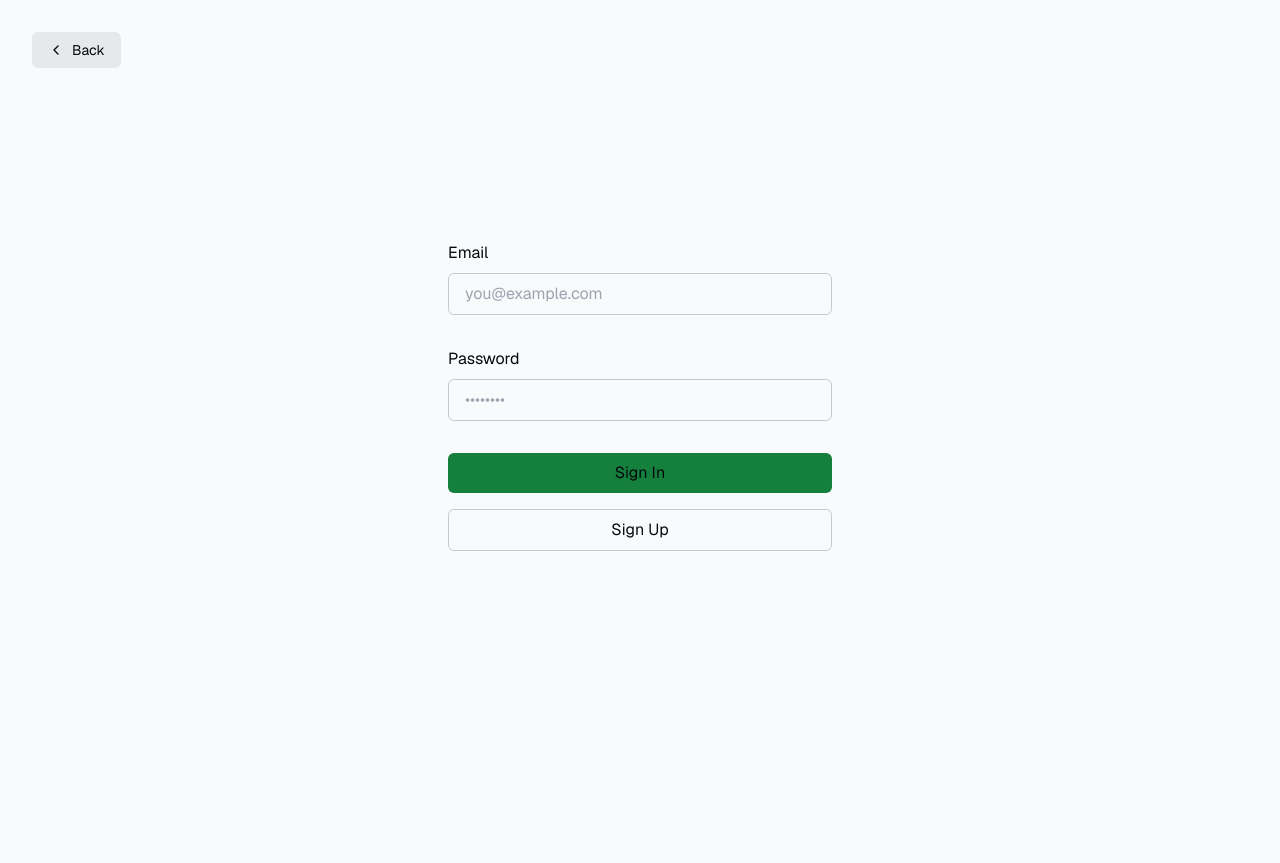
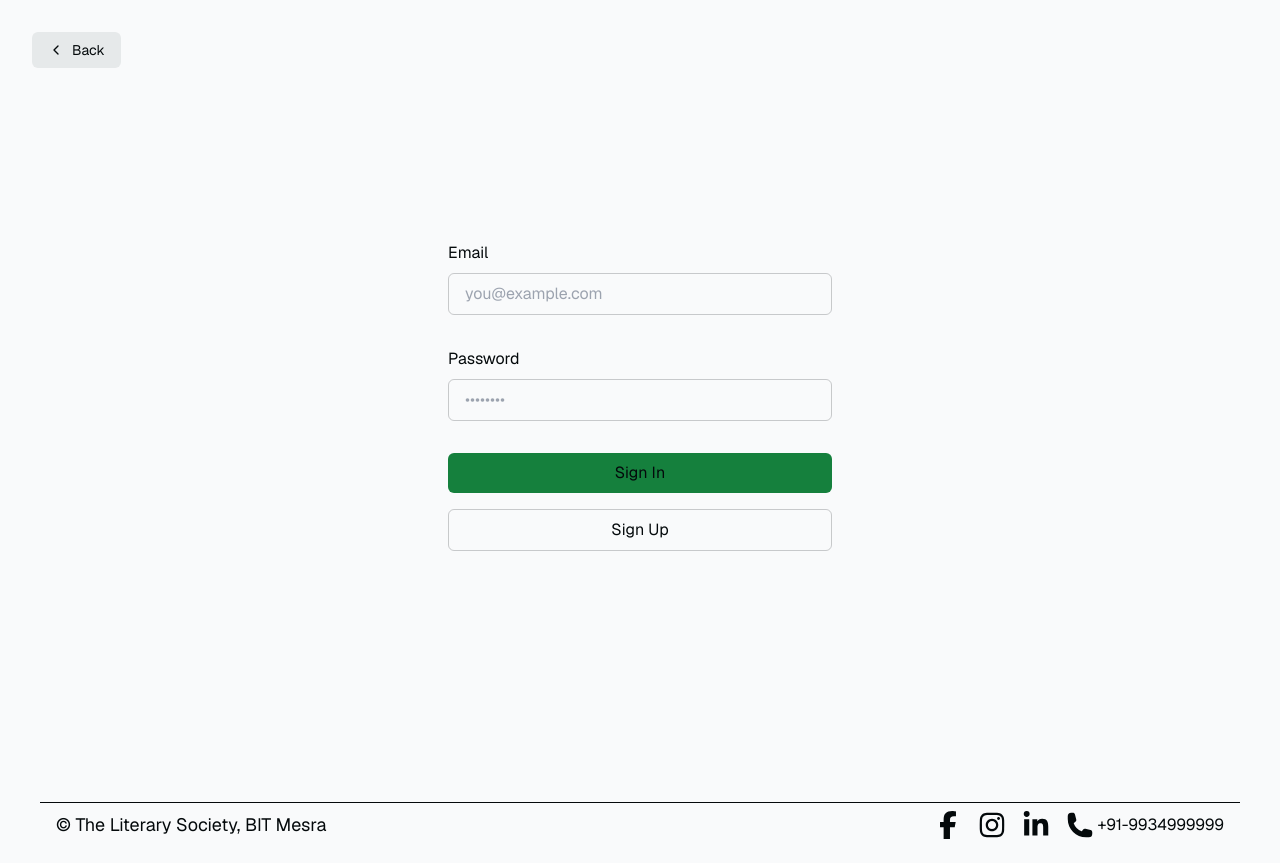
Before and after one commit to ayanjamil/nextjs-with-supabase, a Next.js app: page /login in a window 1280 px wide. Before the commit the page ends 800 px from the top, so only its background shows below. Built offline with nearby package versions, Linux system fonts and the light colour scheme.

Commit message:
feat: landing page layout

```diff
--- a/app/layout.tsx
+++ b/app/layout.tsx
@@ -1,5 +1,6 @@
 import { GeistSans } from "geist/font/sans";
 import "./globals.css";
+import Footer from "@/components/Footer";
 
 const defaultUrl = process.env.VERCEL_URL
   ? `https://${process.env.VERCEL_URL}`
@@ -22,6 +23,7 @@ export default function RootLayout({
         <main className="min-h-screen flex flex-col items-center">
           {children}
         </main>
+        <Footer></Footer>
       </body>
     </html>
   );
--- a/app/page.tsx
+++ b/app/page.tsx
@@ -4,6 +4,9 @@ import { createClient } from "@/utils/supabase/server";
 import ConnectSupabaseSteps from "@/components/tutorial/ConnectSupabaseSteps";
 import SignUpUserSteps from "@/components/tutorial/SignUpUserSteps";
 import Header from "@/components/Header";
+import Image from "next/image";
+import landingPhoto from "@/public/images/PSOC.png"
+import Footer from "@/components/Footer";
 
 export default async function Index() {
   const canInitSupabaseClient = () => {
@@ -53,19 +56,29 @@ export default async function Index() {
   // );
 
   return (
-    <div className="flex-1 w-full flex flex-col gap-20 items-center">
+    <div className="flex-1 w-full flex flex-col  items-center">
+      <Header />
+      <div>
+        <main className="flex-1 flex flex-col gap-6">
+          <div className="w-full mb-10 ">
+            <Image src={landingPhoto} alt="BIT Logo" height={900} className="mx-auto rounded-lg" />
+          </div>
+        </main>
+        {/* <footer className="w-full border-t border-t-foreground/10 p-8 flex justify-center text-center text-xs">
+          <p>
 
-      <div className="flex-1 flex flex-col gap-20 max-w-4xl px-3 mt-10">
-        <Header />
-        <main className="flex-1 flex flex-col gap-6">
-          <h2 className="font-bold text-4xl mb-4">Next steps</h2>
-        </main>
+            <a
+              href="https://supabase.com/?utm_source=create-next-app&utm_medium=template&utm_term=nextjs"
+              target="_blank"
+              className="font-bold hover:underline"
+              rel="noreferrer"
+            >
+              Contact Us
+            </a>
+          </p>
+        </footer> */}
+
       </div>
-
-
-
-
-
 
     </div>
   );
--- /dev/null
+++ b/components/Footer.tsx
@@ -0,0 +1,52 @@
+import Link from "next/link";
+import { IconFacebook, IconLinkedin, IconInstagram, IconPhone } from "./Icons";
+
+const PHONE_NUMBER = "+91-9934999999";
+
+export default function Footer() {
+  return (
+    <footer id="contact" className="w-full sm:px-10 px-2">
+      <div className="bg-[var(--custom-color)] h-0.5 max-w-full mx-4 rounded"></div>
+      <div className="w-full border-t border-foreground px-4 pb-6 py-2 flex sm:flex-row flex-col sm:justify-between justify-center items-center text-center text-xs">
+        <p className="text-lg">&#169; The Literary Society, BIT Mesra</p>
+        <div className="flex flex-row items-center sm:gap-4 gap-8  mt-4  sm:mt-0  ">
+          <Link
+            href="https://www.facebook.com/LiterarySocietyBITMesra/"
+            target="_blank"
+            rel="noopener noreferrer"
+            className="flex justify-center items-center "
+          >
+            <IconFacebook />
+          </Link>
+          <Link
+            href="https://www.instagram.com/litsocbitm_"
+            target="_blank"
+            rel="noopener noreferrer"
+            className="flex justify-center items-center"
+          >
+            <IconInstagram />
+          </Link>
+          <Link
+            href="https://www.linkedin.com/company/literary-society-bit-mesra"
+            target="_blank"
+            rel="noopener noreferrer"
+            className="flex justify-center items-center"
+          >
+            <IconLinkedin />
+          </Link>
+          <div className="flex items-center gap-1">
+            <Link
+              href={`tel:${PHONE_NUMBER}`}
+              target="_blank"
+              rel="noopener noreferrer"
+              className="flex justify-center items-center"
+            >
+              <IconPhone />
+            </Link>
+            <p className="text-base whitespace-nowrap">{PHONE_NUMBER}</p>
+          </div>
+        </div>
+      </div>
+    </footer>
+  );
+}
--- a/components/Header.tsx
+++ b/components/Header.tsx
@@ -4,18 +4,26 @@ import psocWhite from '@/public/images/psoc_white.png';
 import bitmesraLogo from '@/public/images/Birla_Institute_of_Technology_Mesra(1).png'
 import Image from 'next/image';
 export default function Header() {
+  // return (
+  //   <div className="flex flex-col gap-16 items-center">
+  //     <div className="flex gap-8 justify-center items-center">
+  //       <Image src={psocWhite} alt="PSOC Logo" width={150} height={150} />
+  //       {/* <div className=" p-[1px] bg-gradient-to-r from-transparent via-foreground/10 to-transparent my-8" /> */}
+  //       <Image src={bitmesraLogo} alt="BIT Logo" width={120} height={120} />
+  //     </div>
+  //     {/* <h1 className="sr-only">Supabase and Next.js Starter Template</h1> */}
+  //     {/* <p className="text-3xl lg:text-4xl !leading-tight mx-auto max-w-xl text-center">
+  //       Welcome to Photographic Society of Birla Institute of technology webpage.
+  //     </p> */}
+  //     <div className="w-full p-[1px] bg-gradient-to-r from-transparent via-foreground/10 to-transparent my-8" />
+  //   </div>
+  // );
   return (
-    <div className="flex flex-col gap-16 items-center">
-      <div className="flex gap-8 justify-center items-center">
-        <Image src={psocWhite} alt="PSOC Logo" width={150} height={150} />
-        {/* <div className=" p-[1px] bg-gradient-to-r from-transparent via-foreground/10 to-transparent my-8" /> */}
+    <div className="flex w-full  justify-center items-center py-8 ">
+      <div className="flex flex-row gap-4  p-2 rounded-md">
         <Image src={bitmesraLogo} alt="BIT Logo" width={120} height={120} />
+        <Image src={psocWhite} alt="PSOC Logo" width={120} height={120} />
       </div>
-      {/* <h1 className="sr-only">Supabase and Next.js Starter Template</h1> */}
-      <p className="text-3xl lg:text-4xl !leading-tight mx-auto max-w-xl text-center">
-        Welcome to Photographic Society of Birla Institute of technology webpage.
-      </p>
-      <div className="w-full p-[1px] bg-gradient-to-r from-transparent via-foreground/10 to-transparent my-8" />
     </div>
   );
 }
--- /dev/null
+++ b/components/Icons.tsx
@@ -0,0 +1,61 @@
+import React from "react";
+
+const IconFacebook: React.FC = () => (
+  <span className="[&>svg]:h-7 [&>svg]:w-7 [&>svg]:fill-foreground transition duration-200 ease-in-out hover:scale-110">
+    <svg
+      xmlns="http://www.w3.org/2000/svg"
+      viewBox="0 0 320 512"
+      aria-label="Facebook icon"
+      role="img"
+    >
+      <path d="M80 299.3V512H196V299.3h86.5l18-97.8H196V166.9c0-51.7 20.3-71.5 72.7-71.5 16.3 0 29.4 .4 37 1.2V7.9C291.4 4 256.4 0 236.2 0 129.3 0 80 50.5 80 159.4v42.1H14v97.8H80z" />
+    </svg>
+  </span>
+);
+
+const IconLinkedin: React.FC = () => (
+  <span className="[&>svg]:h-7 [&>svg]:w-7  [&>svg]:fill-foreground transition duration-200 ease-in-out hover:scale-110">
+    <svg
+      xmlns="http://www.w3.org/2000/svg"
+      viewBox="0 0 448 512"
+      aria-label="LinkedIn icon"
+      role="img"
+    >
+      <path d="M100.3 448H7.4V148.9h92.9zM53.8 108.1C24.1 108.1 0 83.5 0 53.8a53.8 53.8 0 1 1 107.6 0c0 29.7-24.1 54.3-53.8 54.3zM447.9 448h-92.7V302.4c0-34.7-.7-79.2-48.3-79.2-48.3 0-55.7 37.7-55.7 76.7V448h-92.8V148.9h89.1v40.8h1.3c12.4-23.5 42.7-48.3 87.9-48.3 94 0 111.3 61.9 111.3 142.3V448z" />
+    </svg>
+  </span>
+);
+
+const IconInstagram: React.FC = () => (
+  <span className="[&>svg]:h-7 [&>svg]:w-7  [&>svg]:fill-foreground transition duration-200 ease-in-out hover:scale-110">
+    <svg
+      xmlns="http://www.w3.org/2000/svg"
+      viewBox="0 0 448 512"
+      aria-label="Instagram icon"
+      role="img"
+    >
+      <path d="M224.1 141c-63.6 0-114.9 51.3-114.9 114.9s51.3 114.9 114.9 114.9S339 319.5 339 255.9 287.7 141 224.1 141zm0 189.6c-41.1 0-74.7-33.5-74.7-74.7s33.5-74.7 74.7-74.7 74.7 33.5 74.7 74.7-33.6 74.7-74.7 74.7zm146.4-194.3c0 14.9-12 26.8-26.8 26.8-14.9 0-26.8-12-26.8-26.8s12-26.8 26.8-26.8 26.8 12 26.8 26.8zm76.1 27.2c-1.7-35.9-9.9-67.7-36.2-93.9-26.2-26.2-58-34.4-93.9-36.2-37-2.1-147.9-2.1-184.9 0-35.8 1.7-67.6 9.9-93.9 36.1s-34.4 58-36.2 93.9c-2.1 37-2.1 147.9 0 184.9 1.7 35.9 9.9 67.7 36.2 93.9s58 34.4 93.9 36.2c37 2.1 147.9 2.1 184.9 0 35.9-1.7 67.7-9.9 93.9-36.2 26.2-26.2 34.4-58 36.2-93.9 2.1-37 2.1-147.8 0-184.8zM398.8 388c-7.8 19.6-22.9 34.7-42.6 42.6-29.5 11.7-99.5 9-132.1 9s-102.7 2.6-132.1-9c-19.6-7.8-34.7-22.9-42.6-42.6-11.7-29.5-9-99.5-9-132.1s-2.6-102.7 9-132.1c7.8-19.6 22.9-34.7 42.6-42.6 29.5-11.7 99.5-9 132.1-9s102.7-2.6 132.1 9c19.6 7.8 34.7 22.9 42.6 42.6 11.7 29.5 9 99.5 9 132.1s2.7 102.7-9 132.1z" />
+    </svg>
+  </span>
+);
+
+const IconPhone: React.FC = () => (
+  <span className="[&>svg]:h-7 [&>svg]:w-7   transition duration-200 ease-in-out hover:scale-110">
+    <svg
+      xmlns="http://www.w3.org/2000/svg"
+      viewBox="0 0 24 24"
+      fill="currentColor"
+      className="size-6"
+      aria-label="Phone icon"
+      role="img"
+    >
+      <path
+        fillRule="evenodd"
+        d="M1.5 4.5a3 3 0 0 1 3-3h1.372c.86 0 1.61.586 1.819 1.42l1.105 4.423a1.875 1.875 0 0 1-.694 1.955l-1.293.97c-.135.101-.164.249-.126.352a11.285 11.285 0 0 0 6.697 6.697c.103.038.25.009.352-.126l.97-1.293a1.875 1.875 0 0 1 1.955-.694l4.423 1.105c.834.209 1.42.959 1.42 1.82V19.5a3 3 0 0 1-3 3h-2.25C8.552 22.5 1.5 15.448 1.5 6.75V4.5Z"
+        clipRule="evenodd"
+      />
+    </svg>
+  </span>
+);
+
+export { IconFacebook, IconLinkedin, IconInstagram, IconPhone };
```
Also changed, not shown: public/images/landingPhoto.jpg (added), 1 other file (tests, documents, lock files or other folders).
